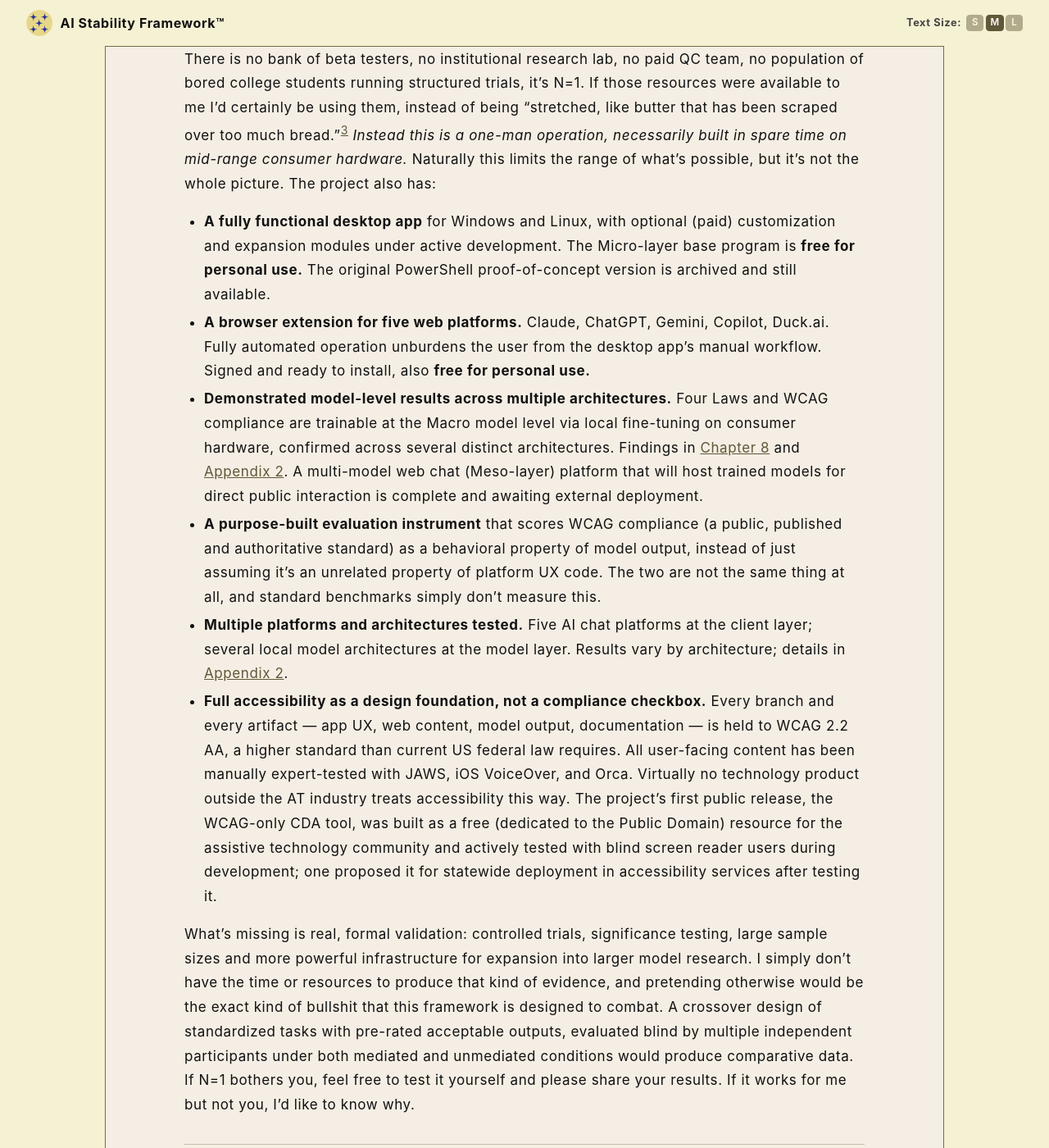
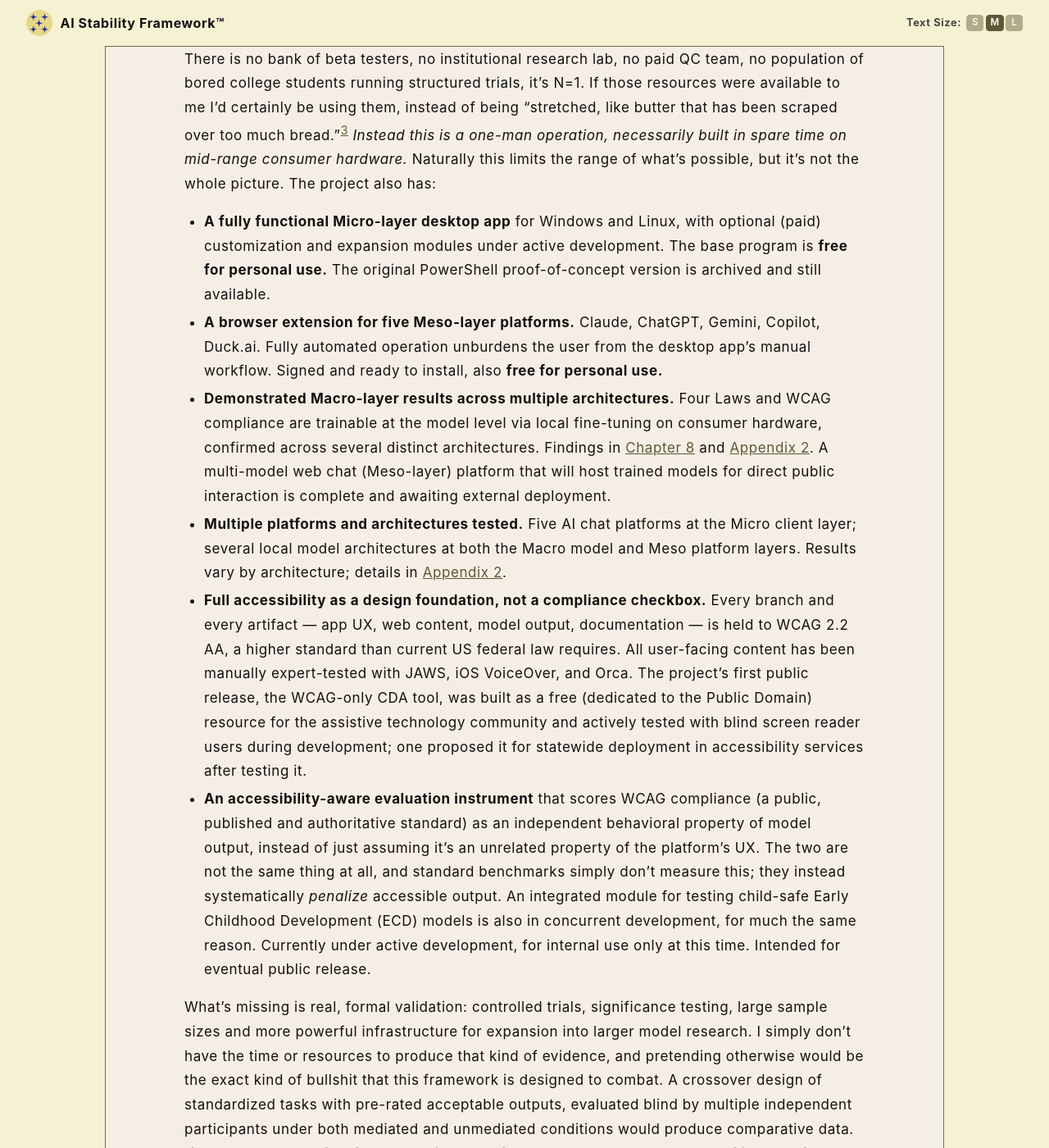
Before and after one commit to rojaslen/AISF-WEB, a Jekyll site: the page built from ch11.md, in a window 1280 px wide and 1400 px high, scrolled down 2633 px. Shown: the whole window at 82% size. Built offline with Jekyll 4.4.1, drawn with Linux system fonts in a browser that asks for light colours; some web fonts are replaced.

Commit message:
Update ch11.md

```diff
--- a/ch11.md
+++ b/ch11.md
@@ -44,12 +44,12 @@ This is a one-man project, which means that I am the entire staff:
 
 There is no bank of beta testers, no institutional research lab, no paid QC team, no population of bored college students running structured trials, it's N=1. If those resources were available to me I'd certainly be using them, instead of being "stretched, like butter that has been scraped over too much bread."[^11b] *Instead this is a one-man operation, necessarily built in spare time on mid-range consumer hardware.* Naturally this limits the range of what's possible, but it's not the whole picture. The project also has:
 
-- **A fully functional desktop app** for Windows and Linux, with optional (paid) customization and expansion modules under active development. The Micro-layer base program is **free for personal use.** The original PowerShell proof-of-concept version is archived and still available.
-- **A browser extension for five web platforms.** Claude, ChatGPT, Gemini, Copilot, Duck.ai. Fully automated operation unburdens the user from the desktop app's manual workflow. Signed and ready to install, also **free for personal use.**
-- **Demonstrated model-level results across multiple architectures.** Four Laws and WCAG compliance are trainable at the Macro model level via local fine-tuning on consumer hardware, confirmed across several distinct architectures. Findings in <a href="/ch08">Chapter 8</a> and <a href="/apx02">Appendix 2</a>. A multi-model web chat (Meso-layer) platform that will host trained models for direct public interaction is complete and awaiting external deployment.
-- **A purpose-built evaluation instrument** that scores WCAG compliance (a public, published and authoritative standard) as a behavioral property of model output, instead of just assuming it's an unrelated property of platform UX code. The two are not the same thing at all, and standard benchmarks simply don't measure this.
-- **Multiple platforms and architectures tested.** Five AI chat platforms at the client layer; several local model architectures at the model layer. Results vary by architecture; details in <a href="/apx02">Appendix 2</a>.
-- **Full accessibility as a design foundation, not a compliance checkbox.** Every branch and every artifact — app UX, web content, model output, documentation — is held to WCAG 2.2 AA, a higher standard than current US federal law requires. All user-facing content has been manually expert-tested with JAWS, iOS VoiceOver, and Orca. Virtually no technology product outside the AT industry treats accessibility this way. The project's first public release, the WCAG-only CDA tool, was built as a free (dedicated to the Public Domain) resource for the assistive technology community and actively tested with blind screen reader users during development; one proposed it for statewide deployment in accessibility services after testing it.
+- **A fully functional Micro-layer desktop app** for Windows and Linux, with optional (paid) customization and expansion modules under active development. The base program is **free for personal use.** The original PowerShell proof-of-concept version is archived and still available.
+- **A browser extension for five Meso-layer platforms.** Claude, ChatGPT, Gemini, Copilot, Duck.ai. Fully automated operation unburdens the user from the desktop app's manual workflow. Signed and ready to install, also **free for personal use.**
+- **Demonstrated Macro-layer results across multiple architectures.** Four Laws and WCAG compliance are trainable at the model level via local fine-tuning on consumer hardware, confirmed across several distinct architectures. Findings in <a href="/ch08">Chapter 8</a> and <a href="/apx02">Appendix 2</a>. A multi-model web chat (Meso-layer) platform that will host trained models for direct public interaction is complete and awaiting external deployment.
+- **Multiple platforms and architectures tested.** Five AI chat platforms at the Micro client layer; several local model architectures at both the Macro model and Meso platform layers. Results vary by architecture; details in <a href="/apx02">Appendix 2</a>.
+- **Full accessibility as a design foundation, not a compliance checkbox.** Every branch and every artifact — app UX, web content, model output, documentation — is held to WCAG 2.2 AA, a higher standard than current US federal law requires. All user-facing content has been manually expert-tested with JAWS, iOS VoiceOver, and Orca. The project's first public release, the WCAG-only CDA tool, was built as a free (dedicated to the Public Domain) resource for the assistive technology community and actively tested with blind screen reader users during development; one proposed it for statewide deployment in accessibility services after testing it.
+- **An accessibility-aware evaluation instrument** that scores WCAG compliance (a public, published and authoritative standard) as an independent behavioral property of model output, instead of just assuming it's an unrelated property of the platform's UX. The two are not the same thing at all, and standard benchmarks simply don't measure this; they instead systematically *penalize* accessible output. An integrated module for testing child-safe Early Childhood Development (ECD) models is also in concurrent development, for much the same reason. Currently under active development, for internal use only at this time. Intended for eventual public release.
 
 What's missing is real, formal validation: controlled trials, significance testing, large sample sizes and more powerful infrastructure for expansion into larger model research. I simply don't have the time or resources to produce that kind of evidence, and pretending otherwise would be the exact kind of bullshit that this framework is designed to combat. A crossover design of standardized tasks with pre-rated acceptable outputs, evaluated blind by multiple independent participants under both mediated and unmediated conditions would produce comparative data. If N=1 bothers you, feel free to test it yourself and please share your results. If it works for me but not you, I'd like to know why.
 
```
